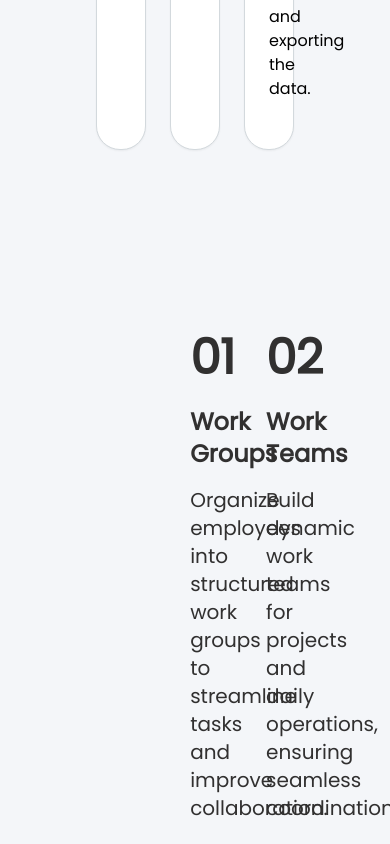
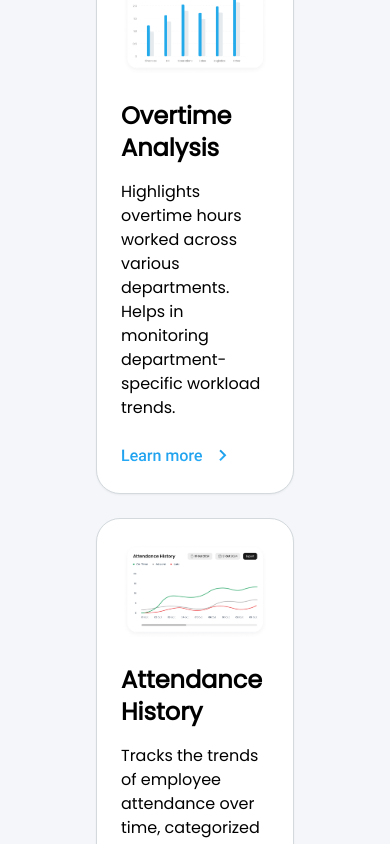
Before and after one commit to neldeeb/mawared-website-fe, a React (Vite) app: page /features in a window 390 px wide. Shown: the part 1156-2000 px from the top of the page. Built offline with nearby package versions, Linux system fonts and the light colour scheme; no server answers.

Commit message:
handle responsive

```diff
--- a/src/containers/FeaturesPage/index.tsx
+++ b/src/containers/FeaturesPage/index.tsx
@@ -25,7 +25,7 @@ const FeaturesPage = () => {
           </p>
         </div>
 
-        <div className="grid grid-cols-3 gap-6 mb-40">
+        <div className="grid grid-cols-1 lg:grid-cols-3 gap-6 mb-40">
           <Card className="custom-features-card-style">
             <CardHeader>
               <CardTitle>
@@ -98,12 +98,12 @@ const FeaturesPage = () => {
           </Card>
         </div>
 
-        <div className="flex mb-40">
-          <div className="flex items-center w-1/2 me-16">
+        <div className="lg:flex mb-40">
+          <div className="flex items-center justify-center lg:justify-start w-full 2xl:w-1/2 me-16">
             <img src="/img/employees-module.png" alt="employees-module" />
           </div>
 
-          <div className="grid grid-cols-2 gap-6">
+          <div className="grid grid-cols-1 lg:grid-cols-2 gap-6">
             <Card className="border-0 bg-transparent shadow-none">
               <CardHeader>
                 <CardTitle>
```
